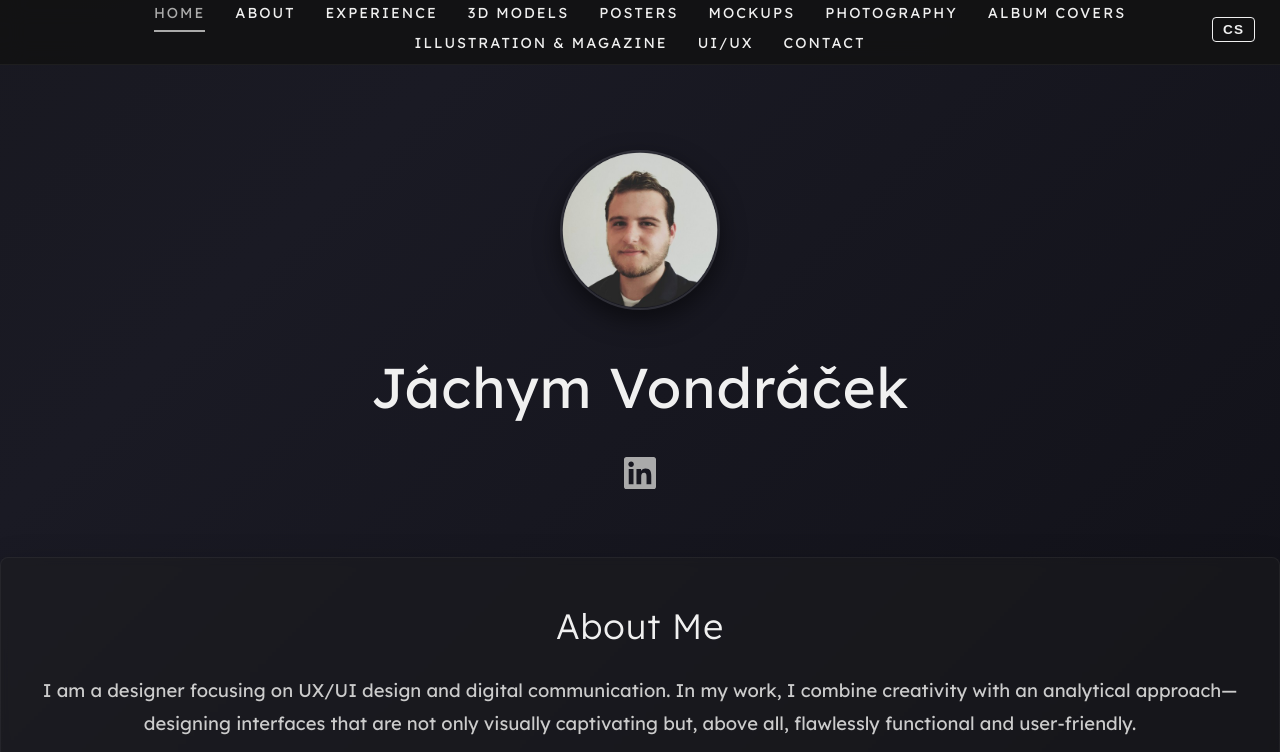
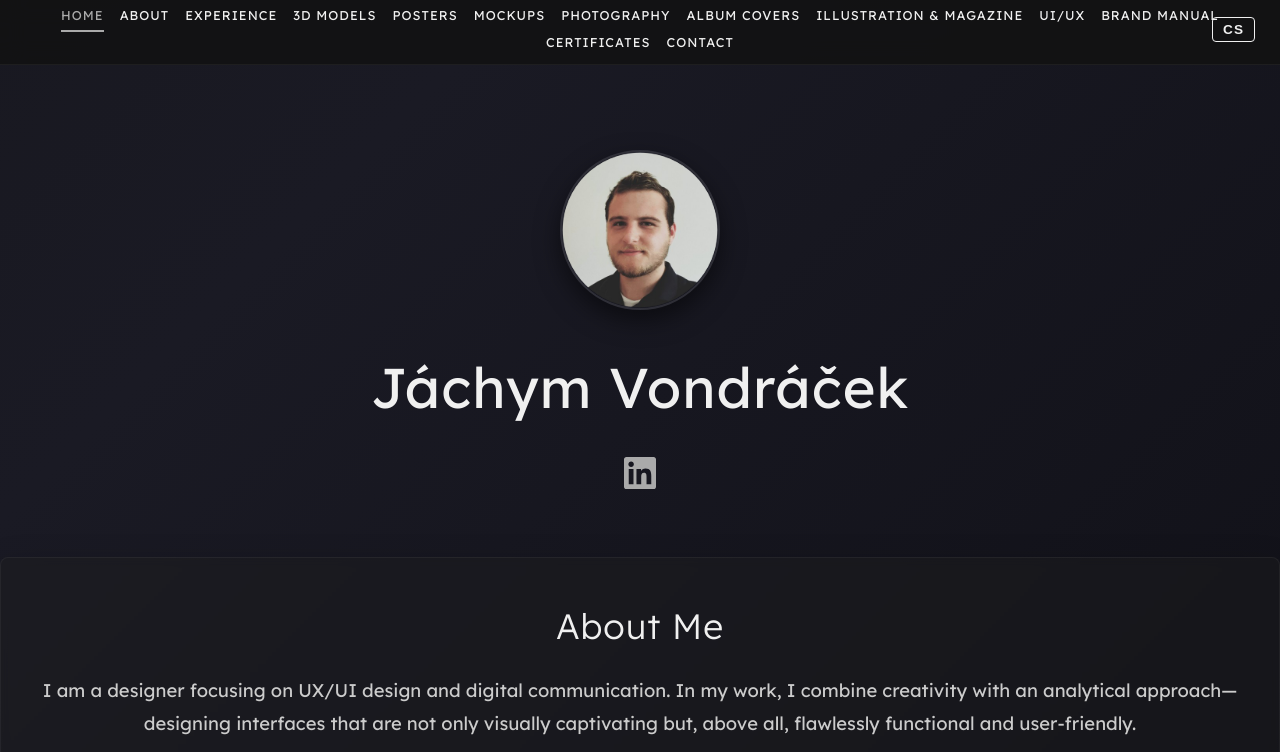
Before and after one commit to PeepoStastny/Portfolio, a plain HTML site: page index.html in a window 1280 px wide. Shown: the top 752 px of the page. Drawn offline with Linux system fonts and the light colour scheme.

Commit message:
uprava menu

```diff
--- a/assets/script.js
+++ b/assets/script.js
@@ -168,7 +168,9 @@ const translations = {
         "cert5-title": "Database Foundations",
         "cert5-org": "Oracle",
         "cert6-title": "European Computer Driving Licence",
-        "cert6-org": "ECDL Czech Republic"
+        "cert6-org": "ECDL Czech Republic",
+        "nav-manual": "Logomanuál",
+        "nav-certifikaty": "Certifikáty"
     },
     "en": {
         "nav-uvod": "Home",
@@ -232,7 +234,8 @@ const translations = {
         "cert5-org": "Oracle",
         "cert6-title": "European Computer Driving Licence",
         "cert6-org": "ECDL Czech Republic",
-
+        "nav-manual": "Brand Manual",
+        "nav-certifikaty": "Certificates"
     }
 };
 
@@ -285,7 +288,7 @@ document.addEventListener("DOMContentLoaded", () => {
         });
     }
 });
-// --- TLAČÍTKO NÁVRAT NAHORU ---
+
 const backToTopBtn = document.getElementById("back-to-top");
 
 if (backToTopBtn) {
--- a/assets/style.css
+++ b/assets/style.css
@@ -136,10 +136,10 @@ body {
 .nav-odkazy a {
     color: var(--text-color);
     text-decoration: none;
-    margin: 0 15px;
-    font-size: 0.9rem;
+    margin: 0 8px;
+    font-size: 0.8rem;
     text-transform: uppercase;
-    letter-spacing: 2px;
+    letter-spacing: 1px;
     transition: color 0.3s ease, border-bottom 0.3s ease;
     border-bottom: 2px solid transparent;
     padding-bottom: 5px;
@@ -506,7 +506,7 @@ footer {
     font-weight: 300;
 }
 
-/* --- ČASOVÁ OSA (ZKUŠENOSTI A VZDĚLÁNÍ) --- */
+
 .timeline-sekce {
     max-width: 900px;
     margin: 0 auto 80px;
@@ -538,7 +538,7 @@ footer {
     margin-bottom: 0;
 }
 
-/* Svítící body na ose */
+
 .timeline-dot {
     position: absolute;
     left: -45px;
@@ -550,7 +550,7 @@ footer {
     box-shadow: 0 0 10px rgba(170, 170, 170, 0.5);
 }
 
-/* Blok s obsahem */
+
 .timeline-content {
     background-color: rgba(30, 30, 30, 0.4);
     border: 1px solid rgba(255, 255, 255, 0.05);
@@ -594,7 +594,7 @@ footer {
     line-height: 1.6;
 }
 
-/* --- TLAČÍTKO NÁVRAT NAHORU --- */
+
 #back-to-top {
     position: fixed;
     bottom: 30px;
@@ -632,7 +632,7 @@ footer {
     height: 22px;
 }
 
-/* --- CERTIFIKÁTY --- */
+
 .certifikaty-sekce {
     max-width: 1200px;
     margin: 0 auto 80px;
@@ -690,7 +690,7 @@ footer {
     }
 }
 
-/* Úprava pro menší telefony */
+
 @media (max-width: 600px) {
     .timeline-container {
         padding-left: 25px;
--- a/index.html
+++ b/index.html
@@ -35,6 +35,8 @@
             <a href="#obaly" data-i18n="nav-obaly">Obaly</a>
             <a href="#ilustrace" data-i18n="nav-ilustrace">Ilustrace</a>
             <a href="#ui-ux" data-i18n="nav-ui">UI/UX</a>
+            <a href="#manual" data-i18n="nav-manual">Logomanuál</a>
+            <a href="#certifikaty" data-i18n="nav-certifikaty">Certifikáty</a>
             <a href="#kontakt" data-i18n="nav-kontakt">Kontakt</a>
 
         </div>
@@ -56,7 +58,7 @@
         <section class="o-mne-sekce" id="o-mne">
             <h2 data-i18n="omne-nadpis">O mně</h2>
             <p data-i18n="omne-p1">Jsem designér se zaměřením na UX/UI design a digitální komunikaci. Ve své práci
-                kombinuji kreativitu s analytickým přístupem – navrhuji rozhraní, která jsou nejen vizuálně podmanivá,
+                kombinuji kreativitu s analytickým přístupem - navrhuji rozhraní, která jsou nejen vizuálně podmanivá,
                 ale především bezchybně funkční a uživatelsky přívětivá.</p>
             <p data-i18n="omne-p2">K projektům přistupuji systematicky. Od počátečního uživatelského výzkumu a
                 wireframingu, přes tvorbu konzistentních design systémů, až po iterace a úzkou spolupráci s vývojáři. K
```
